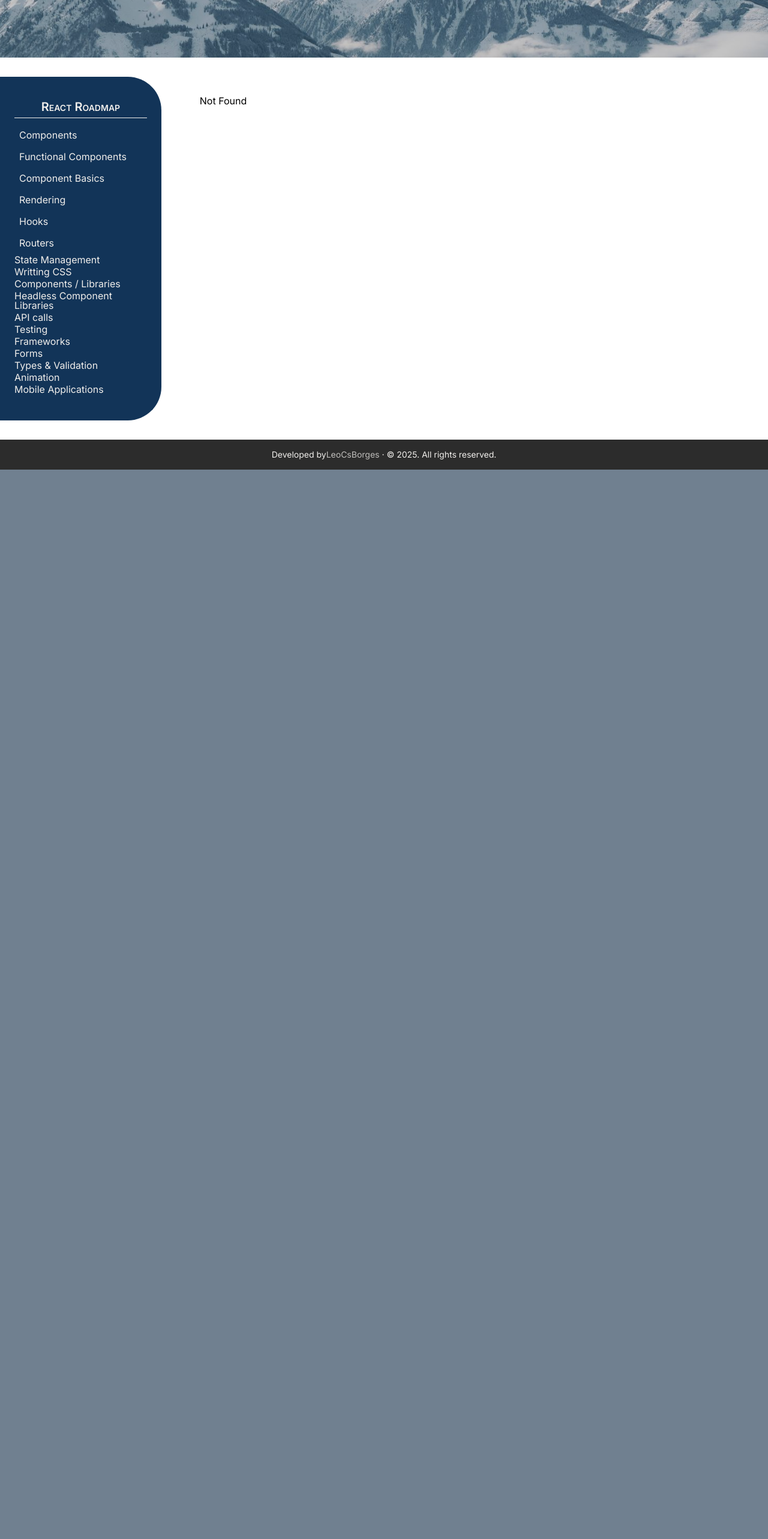
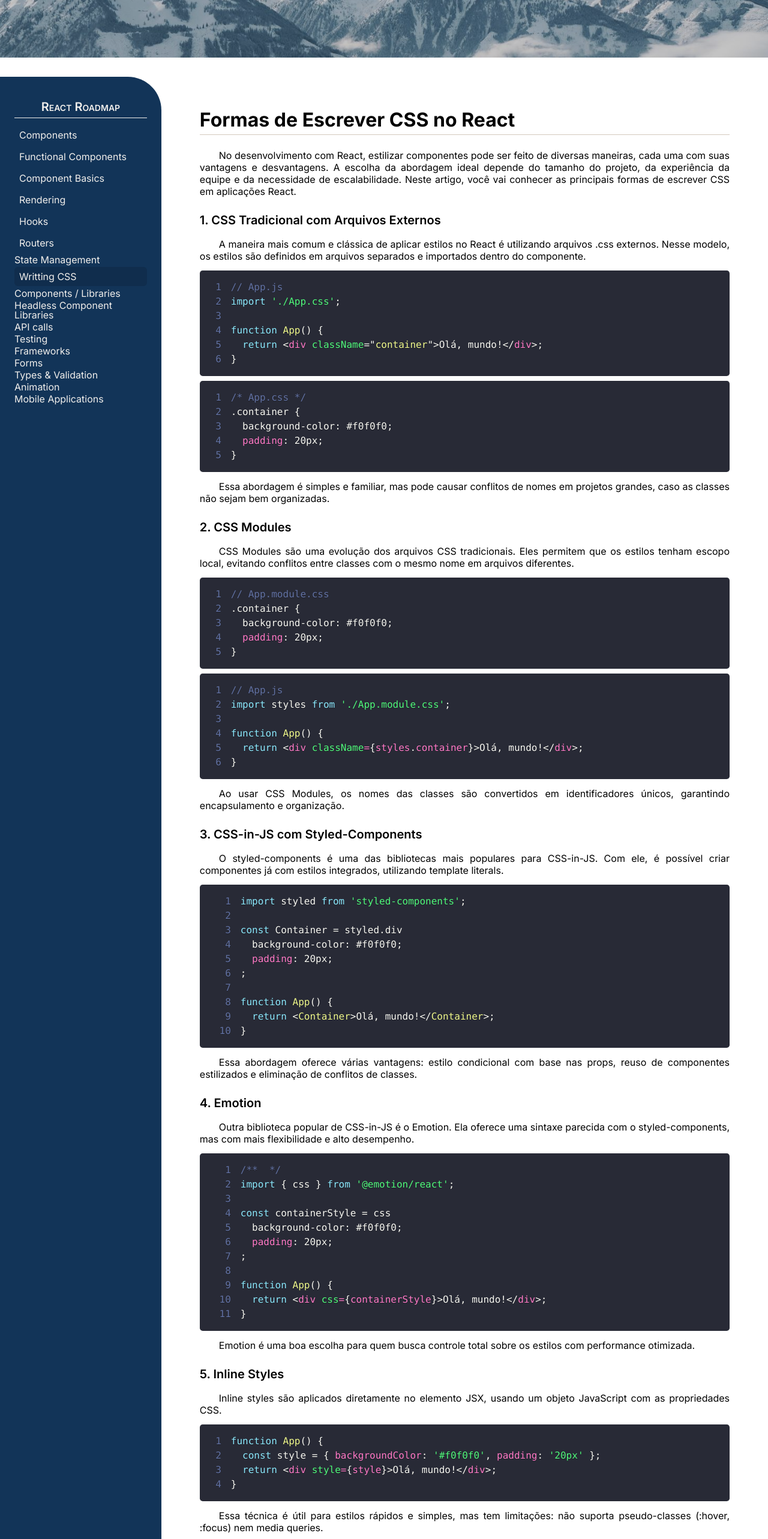
Before and after one commit to LeoCsBorges/react-roadmap, a React (Vite) app: page /writtingcss in a window 1280 px wide. Shown: the part 234-2800 px from the top of the page at 60% size. Before the commit the page ends 1017 px from the top, so only its background shows below. Built offline with nearby package versions, Linux system fonts and the light colour scheme.

Commit message:
Adding Routers & WrittingCSS pages

```diff
--- a/src/App.jsx
+++ b/src/App.jsx
@@ -8,6 +8,7 @@ import NotFoundPage from "./pages/NotFoundPage";
 import RenderingPage from "./pages/RenderingPage";
 import HooksPage from "./pages/HooksPage";
 import RoutersPage from "./pages/RoutersPage";
+import WrittingCssPage from "./pages/WrittingCssPage";
 
 function App() {
   return (
@@ -21,6 +22,7 @@ function App() {
           <Route path="rendering" element={<RenderingPage />} />
           <Route path="hooks" element={<HooksPage />} />
           <Route path="routers" element={<RoutersPage />} />
+          <Route path="writtingcss" element={<WrittingCssPage />} />
           <Route path="*" element={<NotFoundPage />} />
         </Route>
       </Routes>
--- a/src/components/layout/Sidebar/index.jsx
+++ b/src/components/layout/Sidebar/index.jsx
@@ -26,7 +26,10 @@ export function Sidebar() {
                         <MenuLink to='/routers'>Routers</MenuLink>
                     </li>
                     <li>State Management</li>
-                    <li>Writting CSS</li>
+
+                    <li>
+                        <MenuLink to='/writtingcss'>Writting CSS</MenuLink>
+                    </li>
                     <li>Components / Libraries</li>
                     <li>Headless Component Libraries</li>
                     <li>API calls</li>
--- a/src/pages/RoutersPage.jsx
+++ b/src/pages/RoutersPage.jsx
@@ -6,7 +6,7 @@ import { dracula } from 'react-syntax-highlighter/dist/esm/styles/prism';
 export const RoutersPage = () => {
     return (
         <ContentContainer>
-            <H1>Route e React Router no React</H1>
+            <H1>Route e React Router</H1>
             <article>
                 <H2>O que é uma SPA?</H2>
                 <Text>
--- /dev/null
+++ b/src/pages/WrittingCssPage.jsx
@@ -0,0 +1,157 @@
+import { H1, H2, H3, Text, TextStrong, UpPage } from '@/components/ui/Content'
+import { ContentContainer } from '@/components/ui/ContentContainer';
+import { Prism as SyntaxHighlighter } from 'react-syntax-highlighter';
+import { dracula } from 'react-syntax-highlighter/dist/esm/styles/prism';
+
+export const WritingCss = () => {
+    return (
+        <ContentContainer>
+            <H1>Formas de Escrever CSS no React</H1>
+            <Text>
+                No desenvolvimento com React, estilizar componentes pode ser feito de diversas maneiras, cada uma com suas vantagens e desvantagens. A escolha da abordagem ideal depende do tamanho do projeto, da experiência da equipe e da necessidade de escalabilidade. Neste artigo, você vai conhecer as principais formas de escrever CSS em aplicações React.
+            </Text>
+            <article>
+                <H2>1. CSS Tradicional com Arquivos Externos</H2>
+                <Text>
+                    A maneira mais comum e clássica de aplicar estilos no React é utilizando arquivos .css externos. Nesse modelo, os estilos são definidos em arquivos separados e importados dentro do componente.
+                </Text>
+                <SyntaxHighlighter language='jsx' style={dracula} showLineNumbers wrapLines wrapLongLines>
+            {
+`// App.js
+import './App.css';
+
+function App() {
+  return <div className="container">Olá, mundo!</div>;
+}`
+            } </SyntaxHighlighter>
+            <SyntaxHighlighter language='jsx' style={dracula} showLineNumbers wrapLines wrapLongLines>
+            {
+`/* App.css */
+.container {
+  background-color: #f0f0f0;
+  padding: 20px;
+}`
+                }</SyntaxHighlighter>
+                <Text>
+                    Essa abordagem é simples e familiar, mas pode causar conflitos de nomes em projetos grandes, caso as classes não sejam bem organizadas.
+                </Text>
+            </article>
+
+            <article>
+                <H2>2. CSS Modules</H2>
+                <Text>
+                    CSS Modules são uma evolução dos arquivos CSS tradicionais. Eles permitem que os estilos tenham escopo local, evitando conflitos entre classes com o mesmo nome em arquivos diferentes.
+                </Text>
+                <SyntaxHighlighter language='jsx' style={dracula} showLineNumbers wrapLines wrapLongLines>
+            {
+`// App.module.css
+.container {
+  background-color: #f0f0f0;
+  padding: 20px;
+}`
+            } </SyntaxHighlighter>
+            <SyntaxHighlighter language='jsx' style={dracula} showLineNumbers wrapLines wrapLongLines>
+            {
+`// App.js
+import styles from './App.module.css';
+
+function App() {
+  return <div className={styles.container}>Olá, mundo!</div>;
+}`
+                }</SyntaxHighlighter>
+                <Text>
+                    Ao usar CSS Modules, os nomes das classes são convertidos em identificadores únicos, garantindo encapsulamento e organização.
+                </Text>
+            </article>
+
+            <article>
+                <H2>3. CSS-in-JS com Styled-Components</H2>
+                <Text>
+                    O styled-components é uma das bibliotecas mais populares para CSS-in-JS. Com ele, é possível criar componentes já com estilos integrados, utilizando template literals.
+                </Text>
+                <SyntaxHighlighter language='jsx' style={dracula} showLineNumbers wrapLines wrapLongLines>
+            {
+`import styled from 'styled-components';
+
+const Container = styled.div${`
+  background-color: #f0f0f0;
+  padding: 20px;
+`};
+
+function App() {
+  return <Container>Olá, mundo!</Container>;
+}`
+            } </SyntaxHighlighter>
+                <Text>
+                    Essa abordagem oferece várias vantagens: estilo condicional com base nas props, reuso de componentes estilizados e eliminação de conflitos de classes.
+                </Text>
+            </article>
+
+            <article>
+                <H2>4. Emotion</H2>
+                <Text>
+                    Outra biblioteca popular de CSS-in-JS é o Emotion. Ela oferece uma sintaxe parecida com o styled-components, mas com mais flexibilidade e alto desempenho.
+                </Text>
+                <SyntaxHighlighter language='jsx' style={dracula} showLineNumbers wrapLines wrapLongLines>
+            {
+`/** @jsxImportSource @emotion/react */
+import { css } from '@emotion/react';
+
+const containerStyle = css${`
+  background-color: #f0f0f0;
+  padding: 20px;
+`};
+
+function App() {
+  return <div css={containerStyle}>Olá, mundo!</div>;
+}`
+            } </SyntaxHighlighter>
+                <Text>
+                    Emotion é uma boa escolha para quem busca controle total sobre os estilos com performance otimizada.
+                </Text>
+            </article>
+
+            <article>
+                <H2>5. Inline Styles</H2>
+                <Text>
+                    Inline styles são aplicados diretamente no elemento JSX, usando um objeto JavaScript com as propriedades CSS.
+                </Text>
+                <SyntaxHighlighter language='jsx' style={dracula} showLineNumbers wrapLines wrapLongLines>
+            {
+`function App() {
+  const style = { backgroundColor: '#f0f0f0', padding: '20px' };
+  return <div style={style}>Olá, mundo!</div>;
+}`
+            } </SyntaxHighlighter>
+                <Text>
+                    Essa técnica é útil para estilos rápidos e simples, mas tem limitações: não suporta pseudo-classes (:hover, :focus) nem media queries.
+                </Text>
+            </article>
+
+            <article>
+                <H2>6. Utilitários com Tailwind CSS</H2>
+                <Text>
+                    Tailwind CSS é um framework que permite escrever estilos diretamente nas classes dos elementos, usando utilitários pré-definidos.
+                </Text>
+                <SyntaxHighlighter language='jsx' style={dracula} showLineNumbers wrapLines wrapLongLines>
+            {
+`function App() {
+  return <div className="bg-gray-100 p-5">Olá, mundo!</div>;
+}`
+            } </SyntaxHighlighter>
+                <Text>
+                    Essa abordagem acelera o desenvolvimento, promove consistência visual e evita a criação de folhas de estilo separadas. Porém, pode haver uma curva de aprendizado inicial.
+                </Text>
+            </article>
+
+            <H2>Conclusão</H2>
+            <Text>
+                React oferece várias formas de aplicar CSS, desde as mais tradicionais até as mais modernas. CSS externo e CSS Modules são boas escolhas para quem prefere separar lógica de estilo. Já CSS-in-JS e Tailwind são ideais para projetos modernos que exigem escalabilidade, flexibilidade e manutenção facilitada.
+            </Text>
+
+            <UpPage />
+        </ContentContainer>
+    );
+};
+
+export default WritingCss;
```
